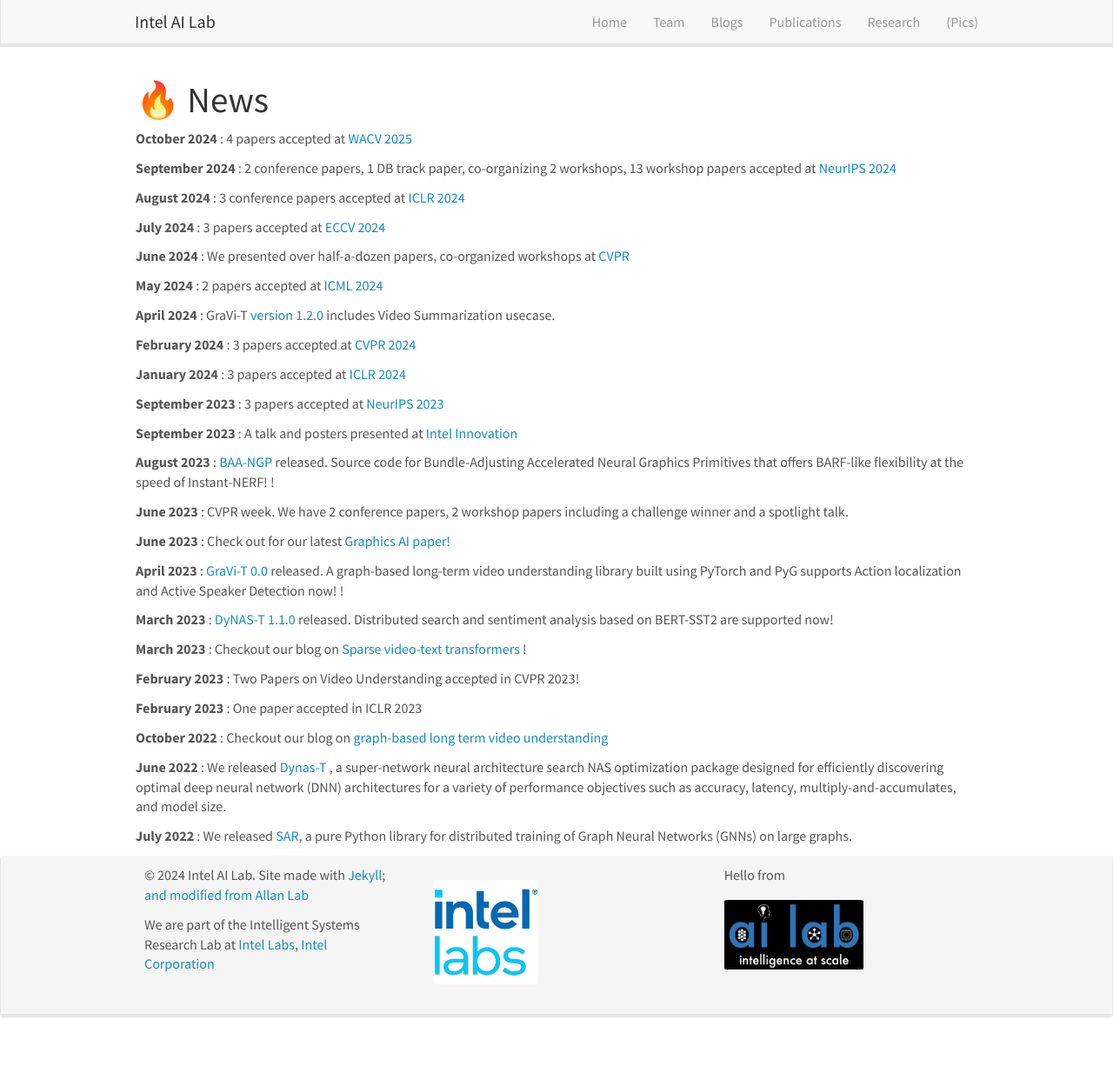
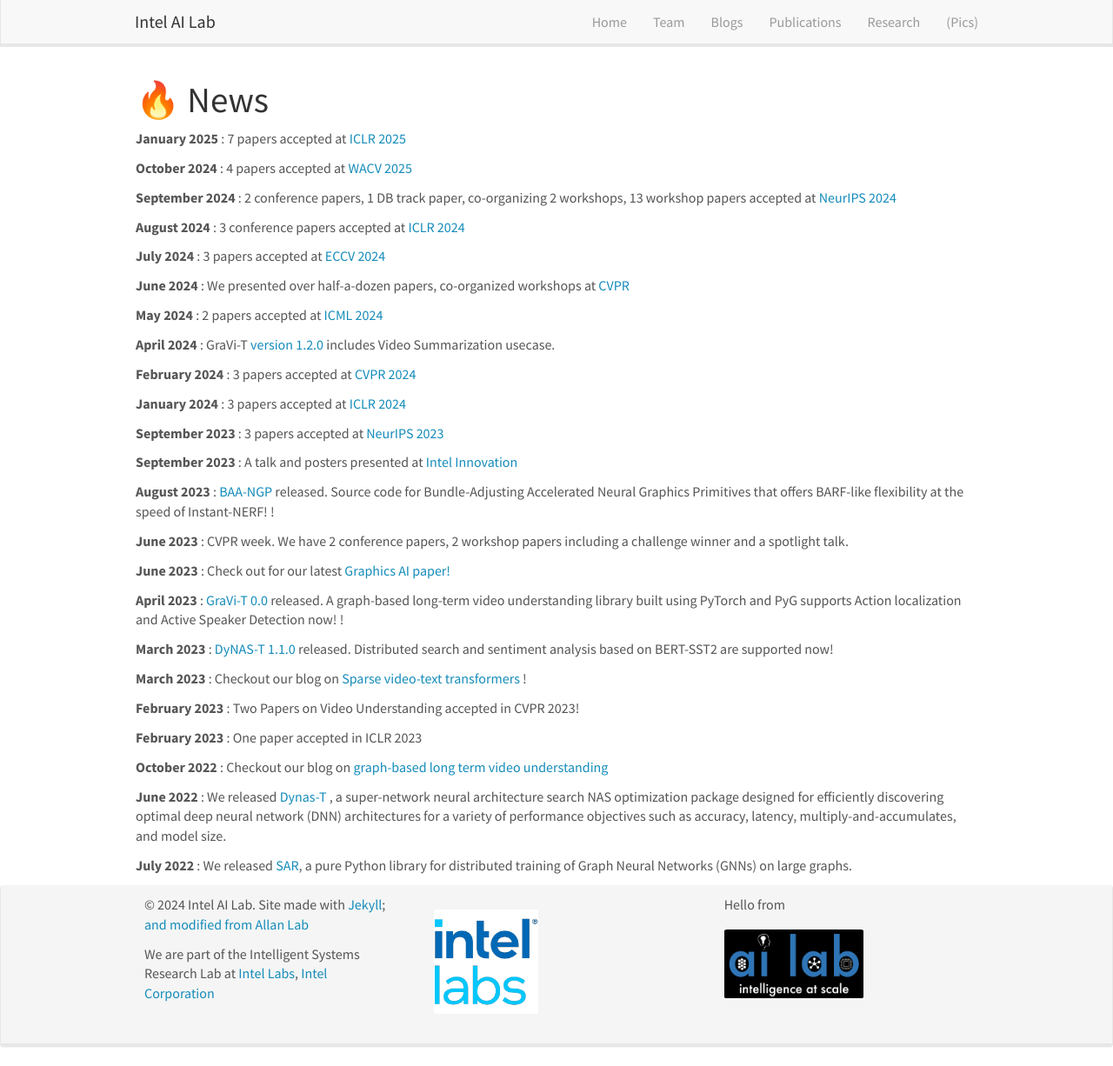
Before and after one commit to intelailabpage/intelailabpage.github.io, a Jekyll site: the page built from _pages/allnews.md, in a window 1280 px wide and 1226 px high. Shown: the whole window at 87% size. Built offline with Jekyll 4.4.1, drawn with Linux system fonts in a browser that asks for light colours; nearby versions of some CDN libraries.

Commit message:
Update news.yml

```diff
--- a/_data/news.yml
+++ b/_data/news.yml
@@ -1,3 +1,6 @@
+- date: January 2025
+  headline: 7 papers accepted at <a href="https://iclr.cc/"> ICLR 2025 </a>
+
 - date: October 2024
   headline: 4 papers accepted at <a href="https://wacv2025.thecvf.com/"> WACV 2025 </a>
 
```
